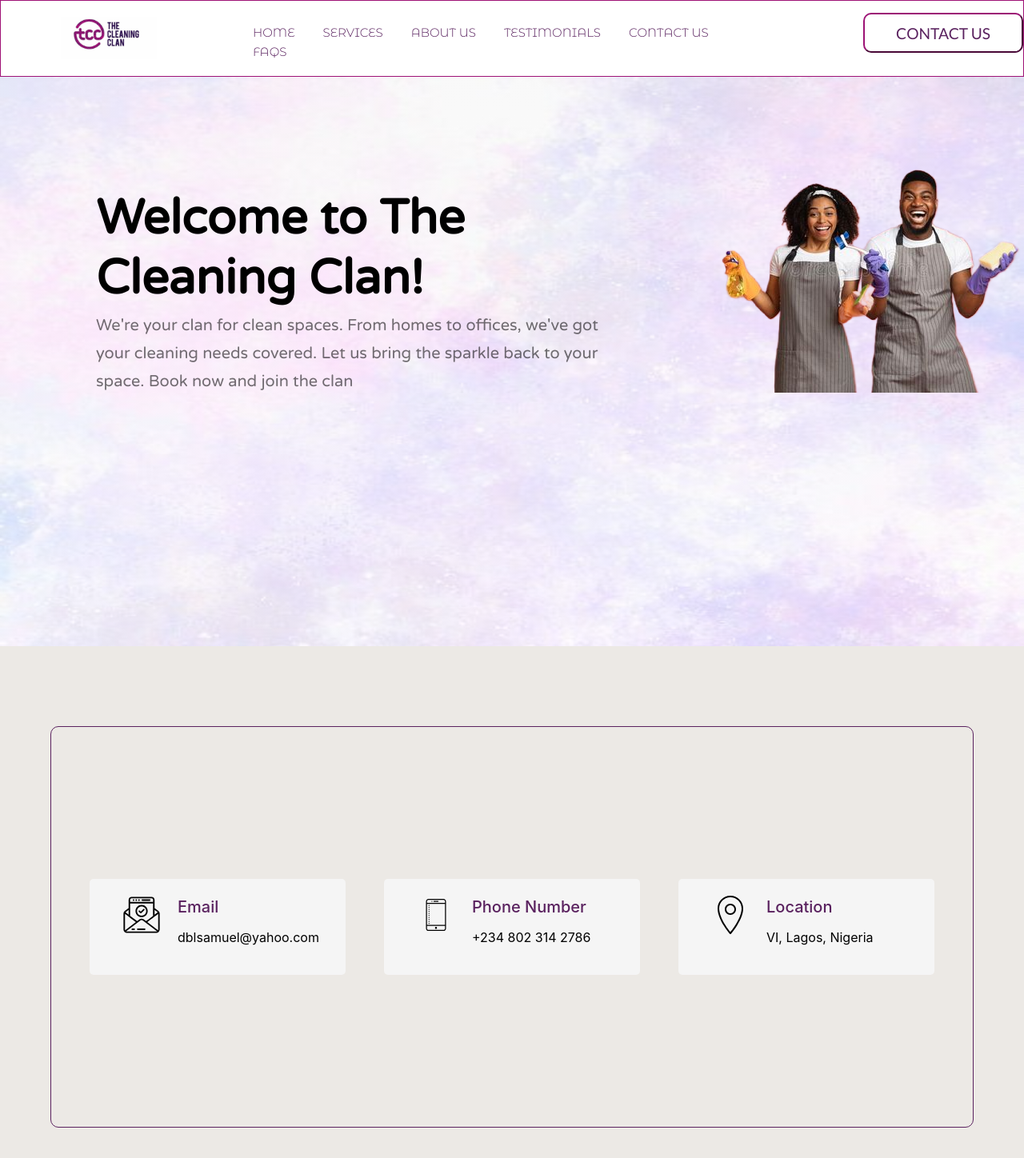
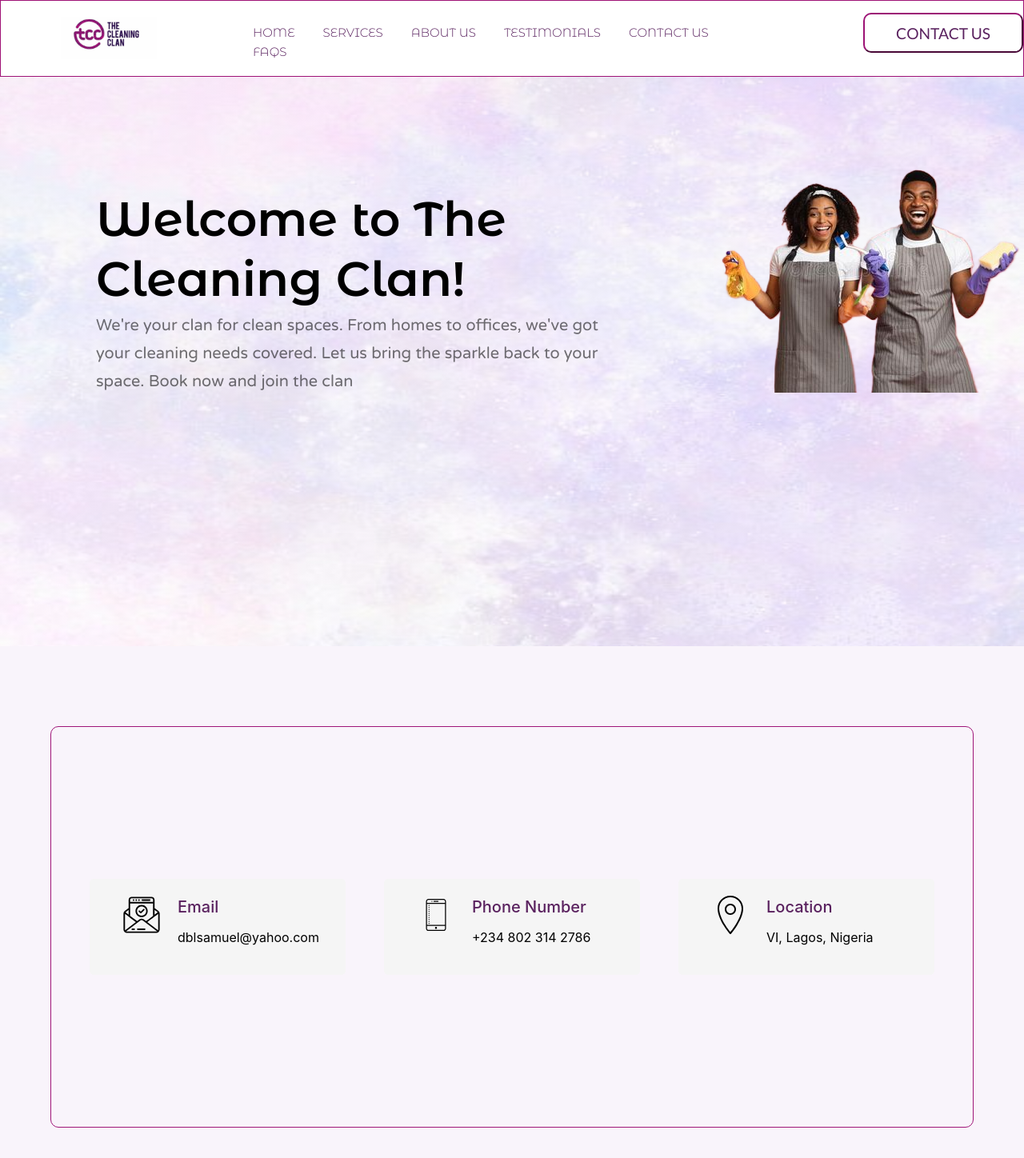
Before and after one commit to eniolaSamuel/CleaningClanProductPage, a React (Create React App) app: page / in a window 1280 px wide. Shown: the top 1448 px of the page at 80% size. Built offline with nearby package versions, Linux system fonts and the light colour scheme.

Commit message:
subsequent tcc commit

```diff
--- a/src/styles/Contact.css
+++ b/src/styles/Contact.css
@@ -1,10 +1,10 @@
 .contact-main-frame{
-    background-color: #ECE9E5;
+    background-color: #F9F4FB;
     height: 600px;
     padding-top: 100px;
 }
 .contact-sub-frame{
-    border: 1px solid #5a225f;
+    border: 1px solid #9F1578;
     width: 90%;
     height: 500px;
     justify-content: space-evenly;
--- a/src/styles/HomePage.css
+++ b/src/styles/HomePage.css
@@ -6,6 +6,9 @@
     background-image:
             linear-gradient(to bottom, rgba(246, 246, 246, 0.45), rgba(255, 255, 255, 0.42)),
             url('../assets/svg/purple-pink-backdrop.svg');
+    background-attachment: fixed;
+    background-position: center;
+    background-repeat: no-repeat;
 
 }
 
@@ -25,7 +28,7 @@
     line-height: 75px;
     letter-spacing: 0em;
     text-align: left;
-    font-family: "Varela Round", sans-serif;
+    font-family: "Montserrat Alternates", sans-serif;
 }
 
 .text-frame p{
```
